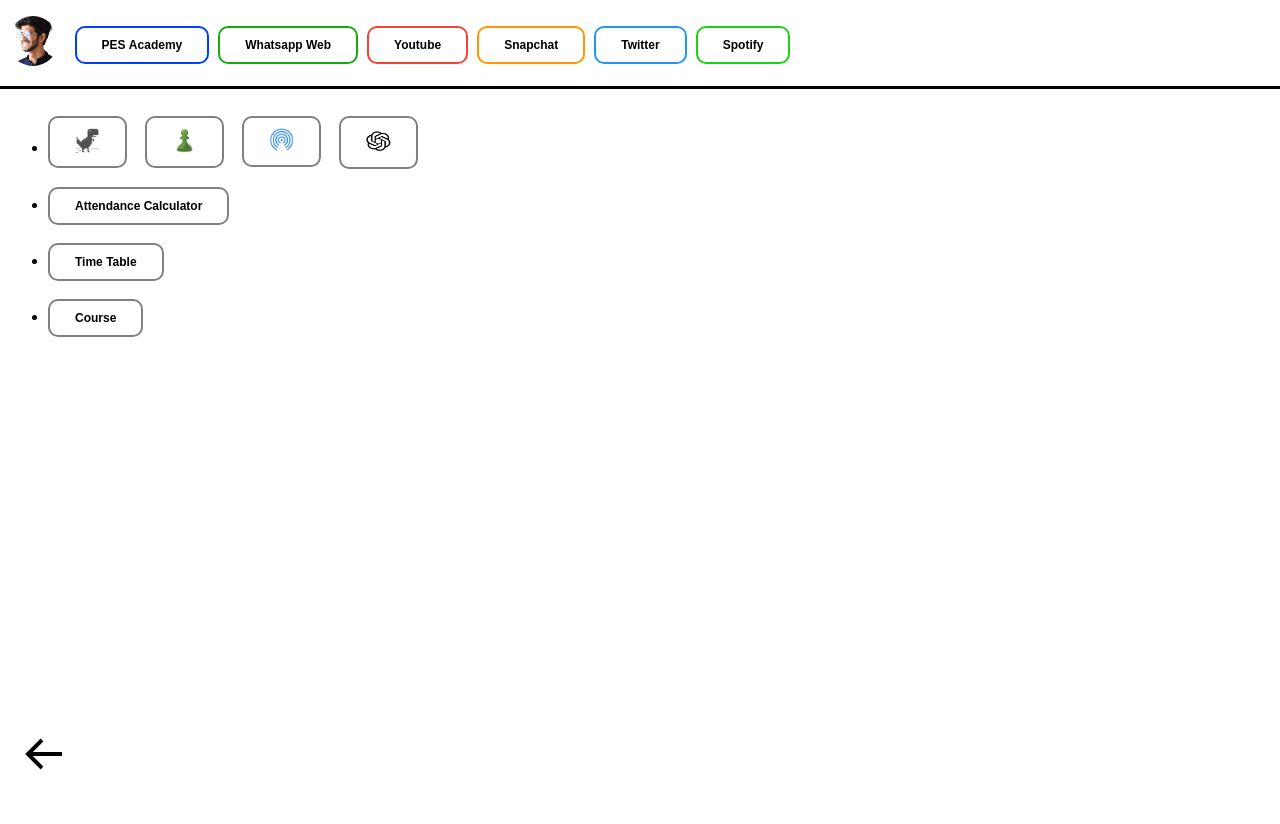
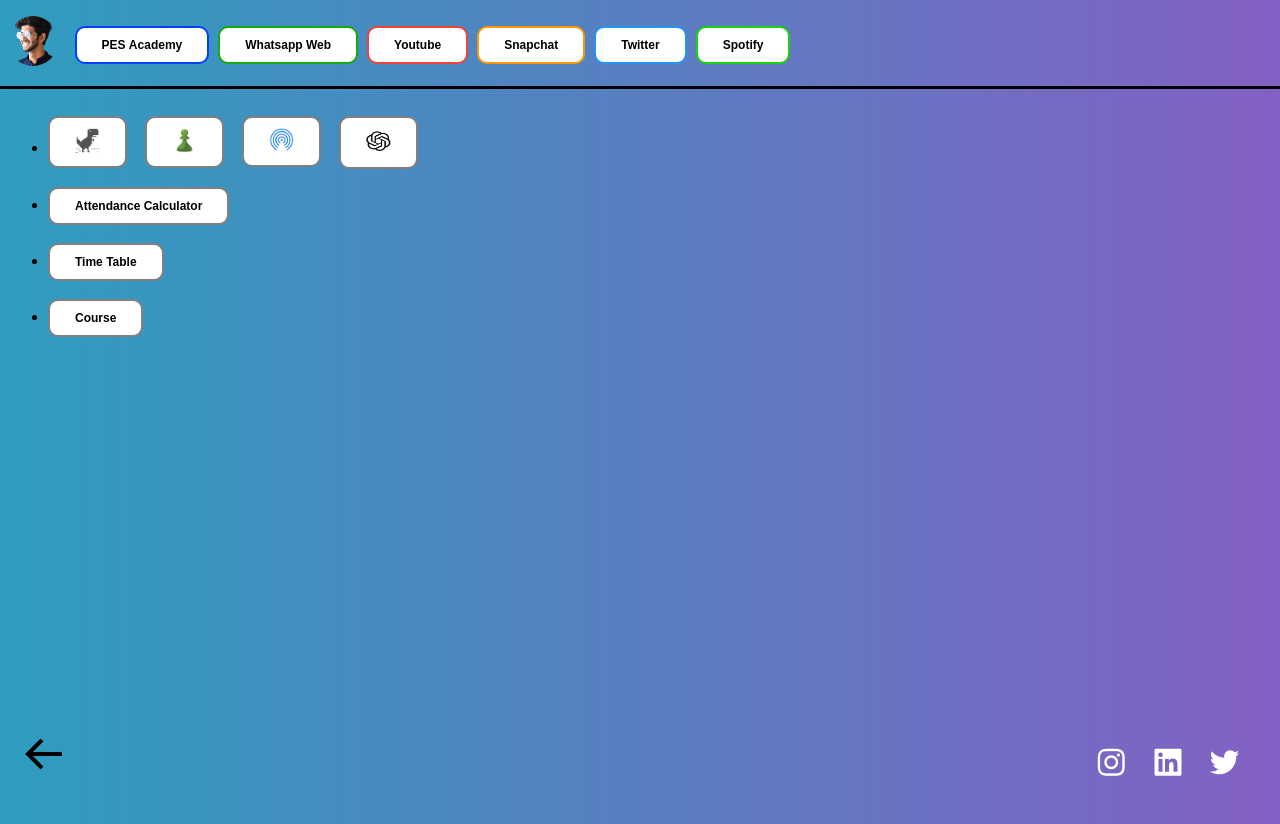
Before and after one commit to Mdr-Pranav/mywebsite, a plain HTML site: page pranav.html in a window 1280 px wide. Before the commit the page ends 800 px from the top, so only its background shows below. Drawn offline with nearby package versions, Linux system fonts and the light colour scheme.

Commit message:
Update pranav.css

```diff
--- a/pranav.css
+++ b/pranav.css
@@ -1,12 +1,12 @@
 @import url('https://fonts.googleapis.com/css2?family=poppins:wght@300;400;500;600;700;800;900&display=swap');
 
 .bg-gradient{
-/*     height:100vh;
+    height:100vh;
     width:100%;
     /* background-image: linear-gradient(270deg,#0f468e,#6ca2cc) ; */
-/*     background-image: linear-gradient(-90deg,#8360c3, #2e9dbf) ; */
-    /* repeat : no-repeat; */
-    background-image : "/mywebsite/new-background.jpeg" ;
+     background-image: linear-gradient(-90deg,#8360c3, #2e9dbf) ;
+    /* repeat : no-repeat;
+/*     background-image : "/mywebsite/new-background.jpeg" ; */
   }
 
 
```
